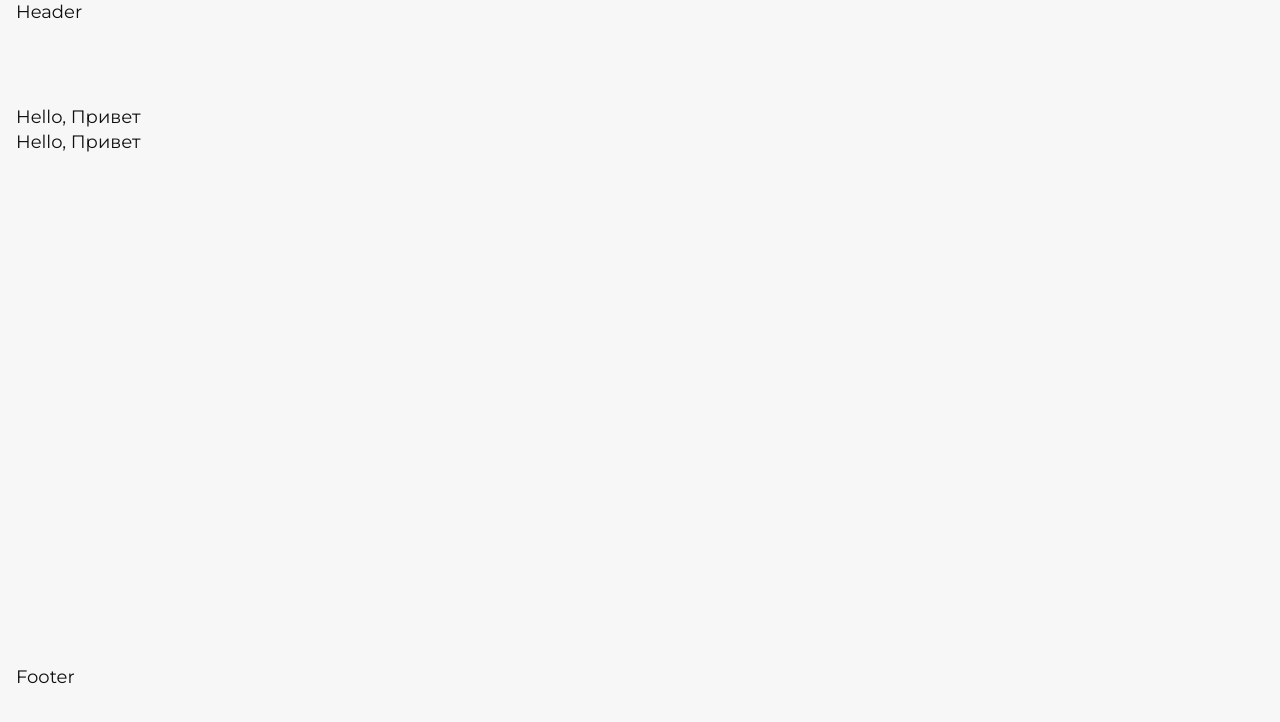
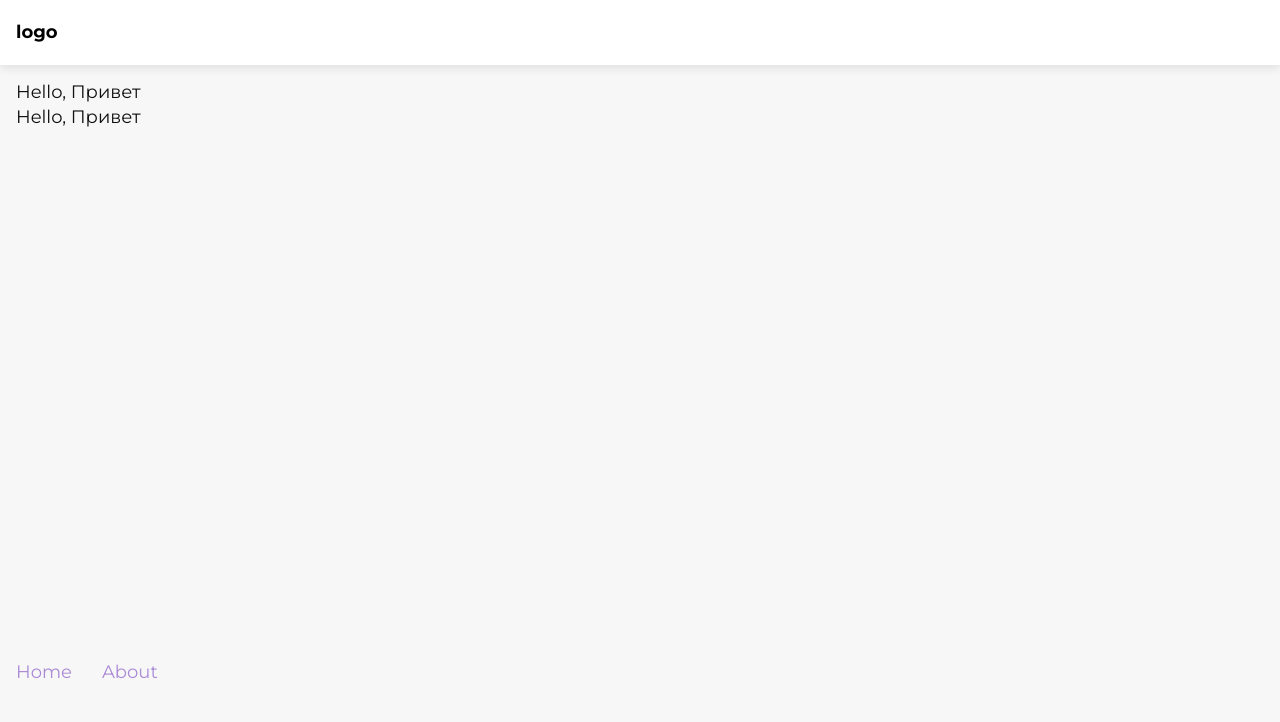
Before and after one commit to pashkovka115/vue3-start-template, a Vue app: page / in a window 1280 px wide. Shown: the top 722 px of the page. Built offline with nearby package versions, Linux system fonts and the light colour scheme.

Commit message:
Lesson 26. 19.03.2025

```diff
--- a/src/App.vue
+++ b/src/App.vue
@@ -17,7 +17,23 @@ import Header from "@/components/Header.vue";
 import Footer from "@/components/Footer.vue";
 
 export default {
-  components: {Footer, Header}
+  components: {Footer, Header},
+  data(){
+    return{
+      links: [
+        {
+          title:'Home',
+          alias: 'home',
+          url: '/'
+        },
+        {
+          title:'About',
+          alias: 'about',
+          url: '/about'
+        },
+      ]
+    }
+  }
 }
 </script>
 
--- a/src/components/Footer.vue
+++ b/src/components/Footer.vue
@@ -1,11 +1,23 @@
 <script setup>
 
+import Header from "@/components/Header.vue";
 </script>
 
 <template>
-  <div class="container">
-    <p>Footer</p>
-  </div>
+  <footer class="footer">
+    <div class="container">
+      <div class="navbar-content">
+        <ul class="navbar-list">
+          <li class="navbar-item">
+            <a class="navbar-link" href="/">Home</a>
+          </li>
+          <li class="navbar-item">
+            <a class="navbar-link" href="/about">About</a>
+          </li>
+        </ul>
+      </div>
+    </div>
+  </footer>
 </template>
 
 <style scoped lang="scss">
--- a/src/components/Header.vue
+++ b/src/components/Header.vue
@@ -3,10 +3,23 @@
 </script>
 
 <template>
-  <div class="container">
-    <p>Header</p>
-  </div>
+    <header class="navbar">
+      <div class="container">
+        <div class="navbar-content">
+          <a href="/" class="navbar-logo">logo</a>
+          <ul class="navbar-list">
+            <li class="navbar-item" v-for="link in links" :key="link.alias">
+              <a class="navbar-link" :href="link.url">{{link.title}}</a>
+            </li>
+          </ul>
+        </div>
+      </div>
+    </header>
 </template>
+
+<script>
+export default {}
+</script>
 
 <style scoped lang="scss">
 
```
